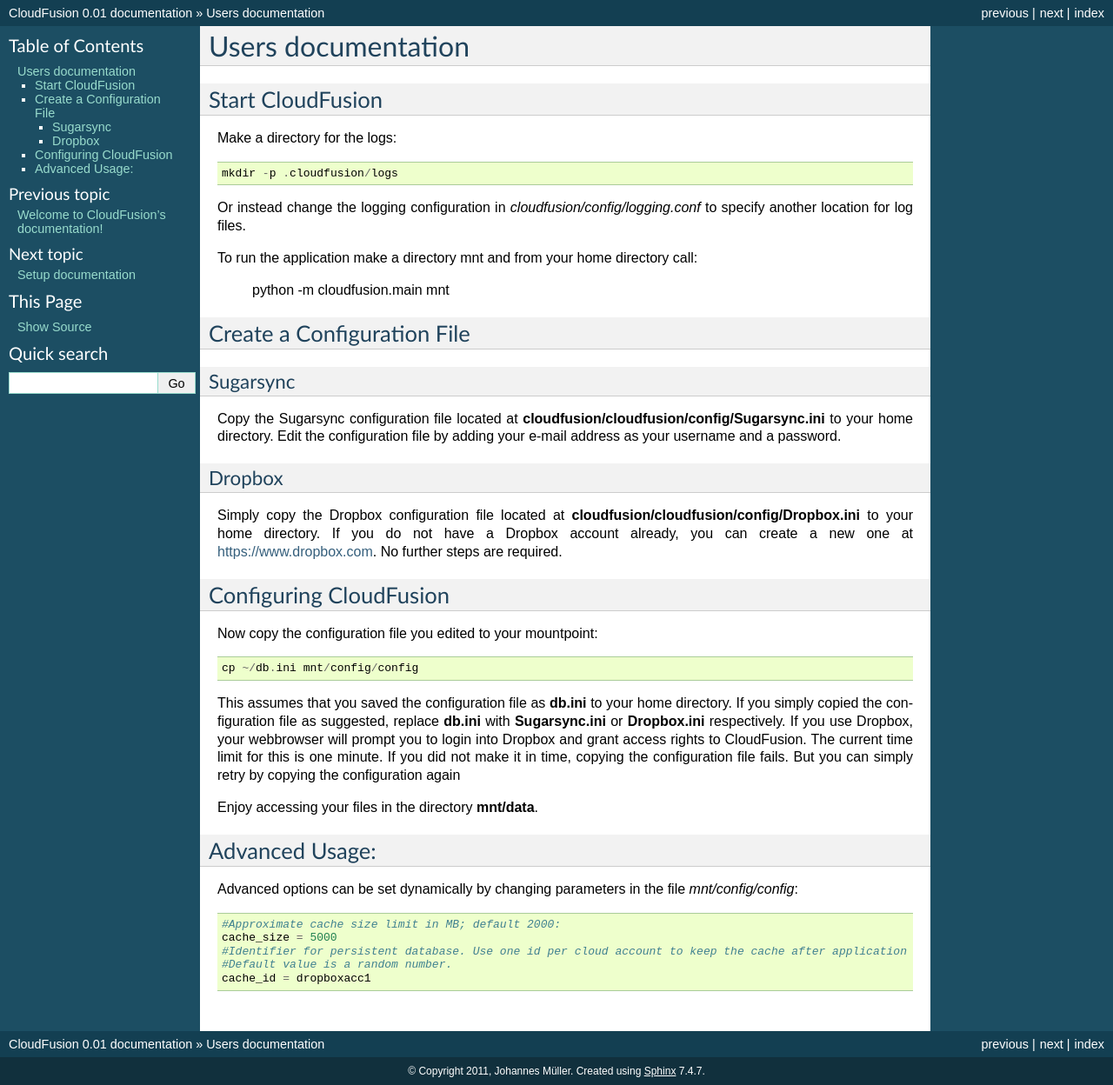
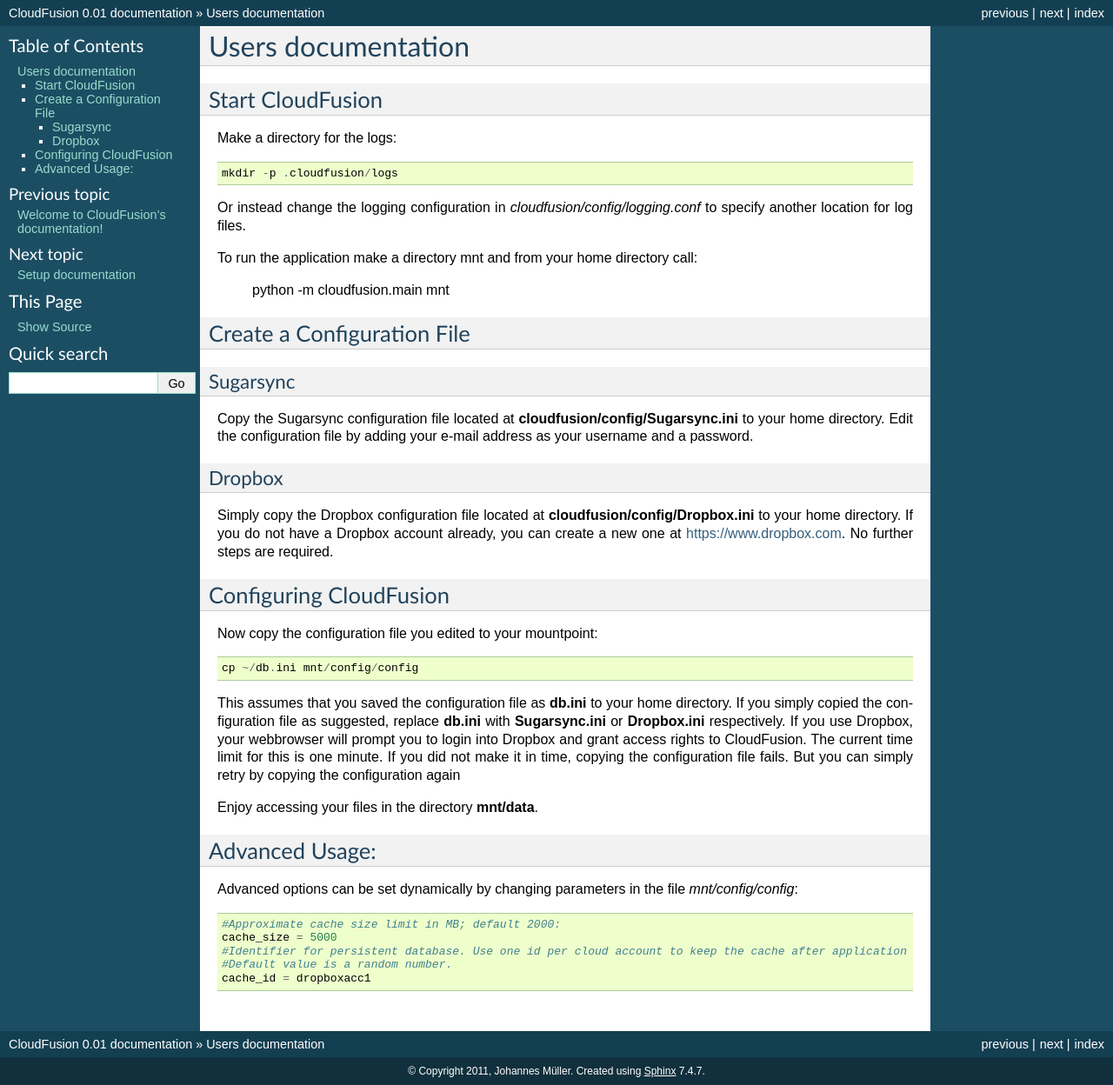
Before and after one commit to joe42/CloudFusion, a Sphinx documentation site: the page built from cloudfusion/doc/user.txt, in a window 1280 px wide. Shown: the whole page at 87% size. Built offline with Sphinx 7.4.7, drawn with Linux system fonts in a browser that asks for light colours; pages that are not in the unit, such as notebooks, are missing from menus.

Commit message:
Update documentation to removal of one directory hierarchy in previous commit

```diff
--- a/README.rst
+++ b/README.rst
@@ -11,7 +11,7 @@ To install CloudFusion on Ubuntu do the following::
     sudo apt-get install git
     git clone git://github.com/joe42/CloudFusion.git
     sudo apt-get install python-setuptools
-    cd CloudFusion/cloudfusion/
+    cd CloudFusion/
     sudo python setup.py install
 
 Get started
@@ -30,13 +30,13 @@ Create a Configuration File
 
 Sugarsync
 ++++++++++
-Copy the Sugarsync configuration file located at **cloudfusion/cloudfusion/config/Sugarsync.ini** to your home directory.
+Copy the Sugarsync configuration file located at **cloudfusion/config/Sugarsync.ini** to your home directory.
 Edit the configuration file by adding your e-mail address as your username and a password.
 
 
 Dropbox
 ++++++++++
-Simply copy the Dropbox configuration file located at **cloudfusion/cloudfusion/config/Dropbox.ini** to your home directory.
+Simply copy the Dropbox configuration file located at **cloudfusion/config/Dropbox.ini** to your home directory.
 If you do not have a Dropbox account already, you can create a new one at https://www.dropbox.com.
 No further steps are required.
 
--- a/cloudfusion/doc/user.txt
+++ b/cloudfusion/doc/user.txt
@@ -20,13 +20,13 @@ Create a Configuration File
 
 Sugarsync
 ++++++++++
-Copy the Sugarsync configuration file located at **cloudfusion/cloudfusion/config/Sugarsync.ini** to your home directory.
+Copy the Sugarsync configuration file located at **cloudfusion/config/Sugarsync.ini** to your home directory.
 Edit the configuration file by adding your e-mail address as your username and a password.
 
 
 Dropbox
 ++++++++++
-Simply copy the Dropbox configuration file located at **cloudfusion/cloudfusion/config/Dropbox.ini** to your home directory.
+Simply copy the Dropbox configuration file located at **cloudfusion/config/Dropbox.ini** to your home directory.
 If you do not have a Dropbox account already, you can create a new one at https://www.dropbox.com.
 No further steps are required.
 
```
